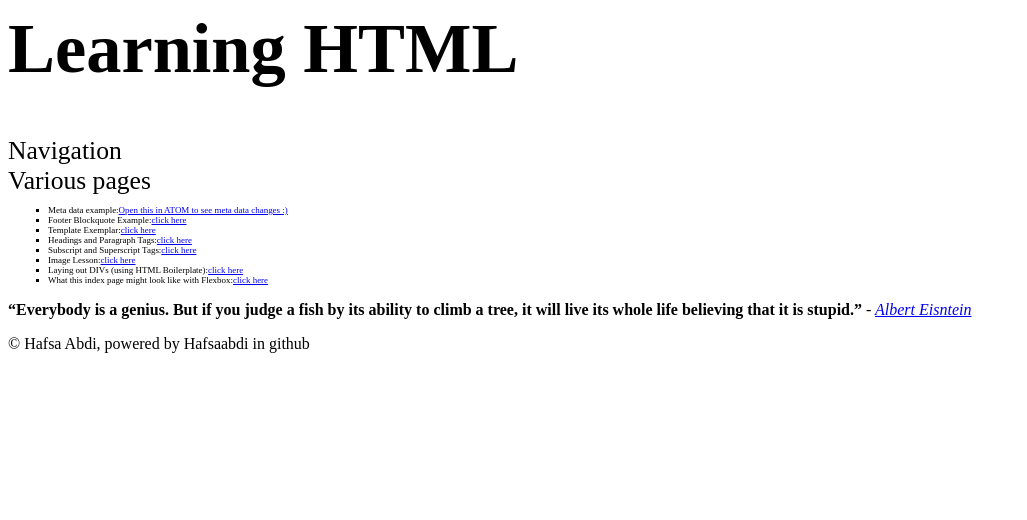
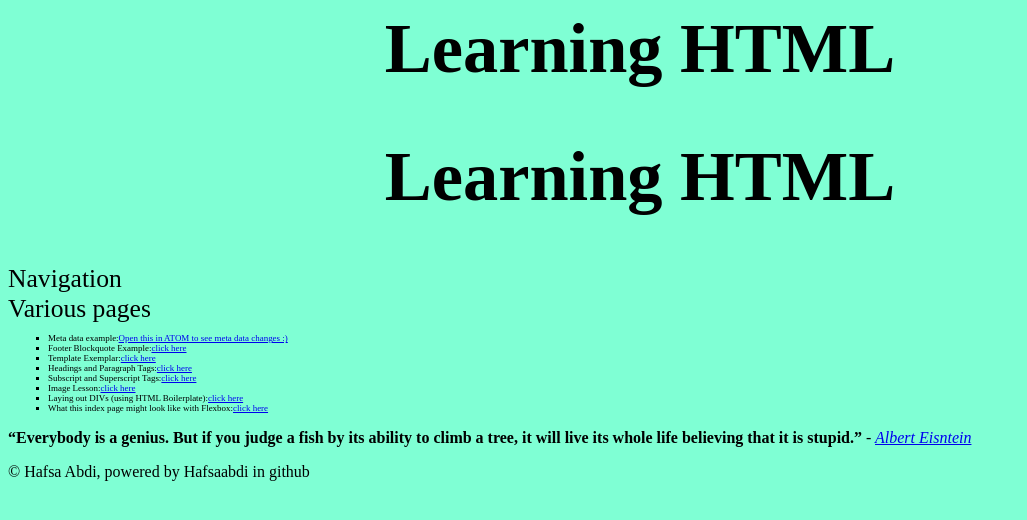
Before and after one commit to hafsaabdi/HTML-20220914, a plain HTML site: page index.html in a window 1280 px wide. Shown: the whole page, without its empty margins (0-1027 px from the left). Drawn offline with Linux system fonts and the light colour scheme.

Commit message:
Update index.html

```diff
--- a/index.html
+++ b/index.html
@@ -29,6 +29,30 @@
 
  <body>
     <header><h1 style="font-size:5.5vw">Learning HTML</h1></header>
+    <!DOCTYPE html>
+    <html>
+    <head>
+    <style>
+    body {
+        background-color:aquamarine
+    }
+    </style>
+    </head>
+    <body></body>
+    </html>
+
+    <html>
+           <head>
+           <style>
+           h1 {text-align: center;}
+
+           </style>
+           </head>
+           <body>
+
+           </body>
+           </html>
+       <header><h1 style="font-size:5.5vw">Learning HTML</h1></header>
     <nav>
         <header style="font-size:2vw">Navigation</header>
         <section>
```
